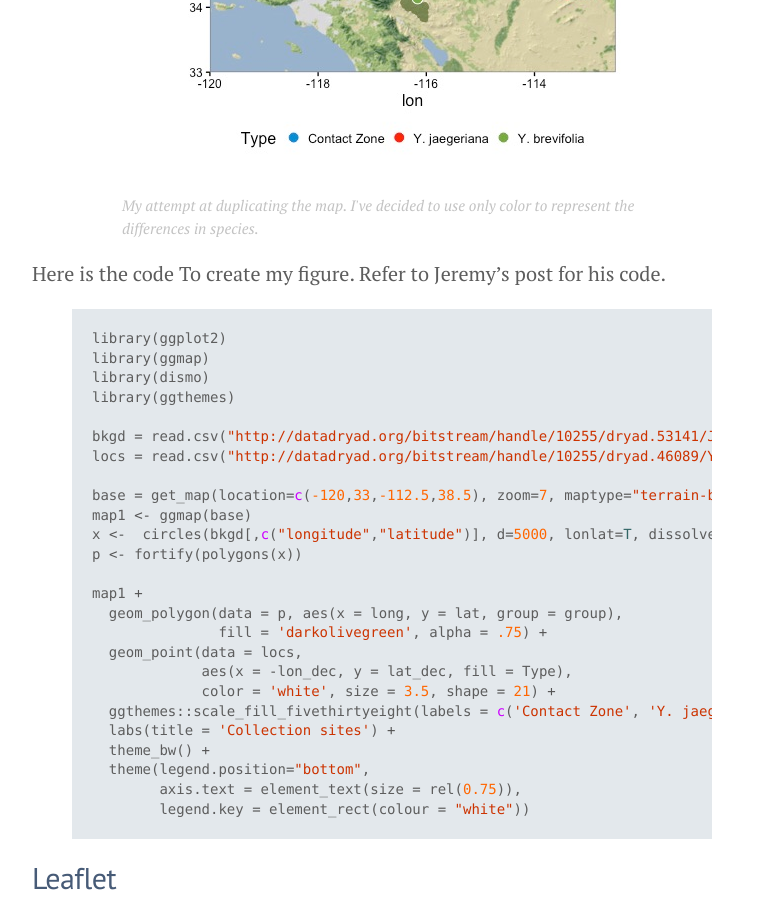
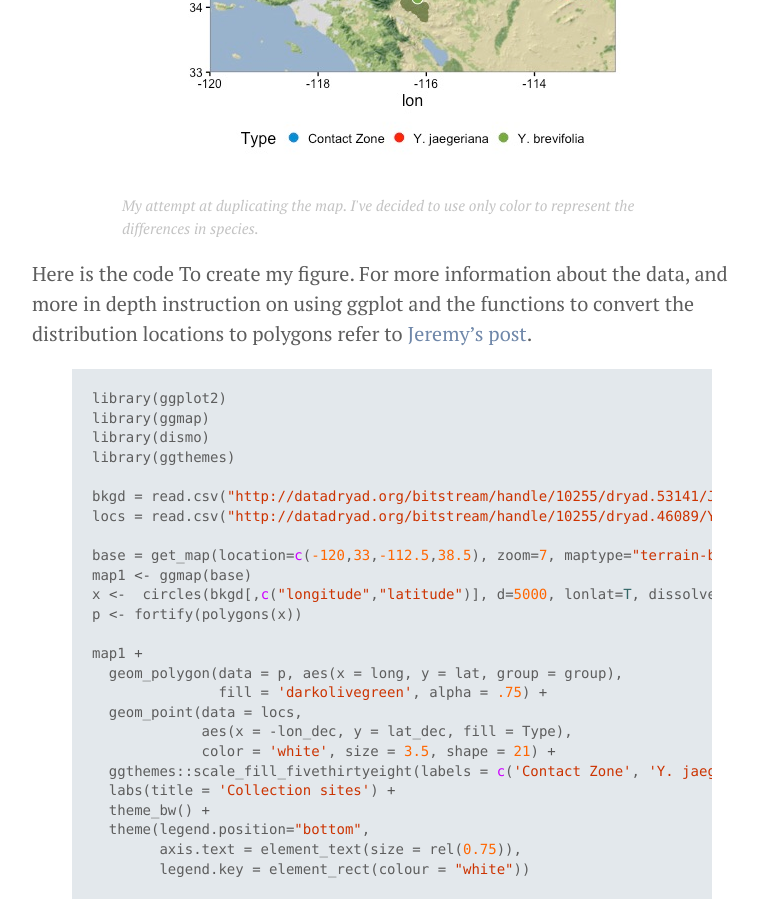
Before and after one commit to andrianaimisa/mgritts.github.io, a Jekyll site: the page built from _posts/2016-07-02-re-making-maps-in-r.md, in a window 1280 px wide and 900 px high, scrolled down 1458 px. Shown: the whole window, without its empty margins (248-1005 px from the left). Built offline with Jekyll 4.4.1, drawn with Linux system fonts in a browser that asks for light colours; some of the changed text lies outside the part shown.

Commit message:
mapping post update

```diff
--- a/_posts/2016-07-02-re-making-maps-in-r.md
+++ b/_posts/2016-07-02-re-making-maps-in-r.md
@@ -27,7 +27,7 @@
   </p>
 </div>
 
-Here is the code To create my figure. Refer to Jeremy's post for his code.
+Here is the code To create my figure. For more information about the data, and more in depth instruction on using ggplot and the functions to convert the distribution locations to polygons refer to [Jeremy's post][1].
 
 {% highlight r %}
 library(ggplot2)
@@ -88,5 +88,9 @@
 
 It is entirely possible that the changing the shape and color in the original post is to show that it can be done. I undertook this as an exercise to practice my R mapping skills and present an alternative solution to mapping in R using leaflet.
 
+Please check out [The Molecular Ecologist][3] website. It is a wonderful resource for R tutorials and discussion of all aspects of ecology and evolution. You can read more of [Jeremy's helpful tutorials and articles][4] at The Molecular Ecologist.
+
 [1]: http://www.molecularecologist.com/2016/07/making-maps-in-r-volume-2-ggplots/
 [2]: http://www.perceptualedge.com/articles/visual_business_intelligence/rules_for_using_color.pdf
+[3]: http://www.molecularecologist.com/
+[4]: http://www.molecularecologist.com/author/jeremyyoder/
```
